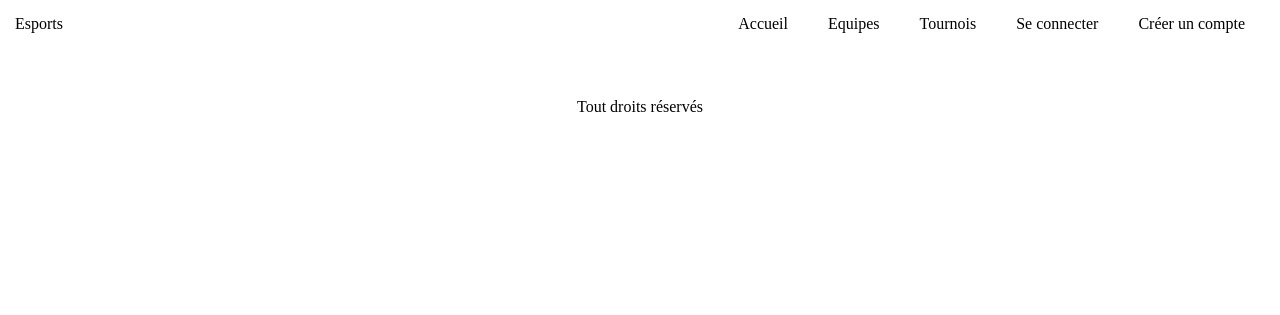
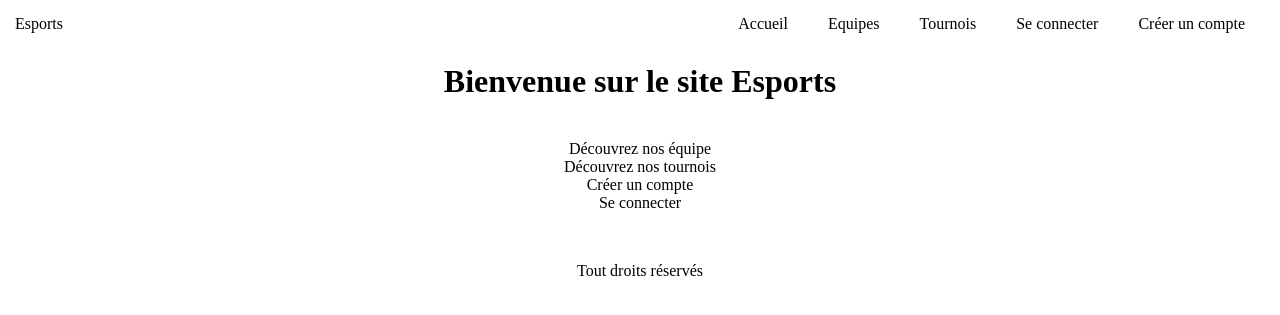
Before and after one commit to AntooinePetit/CP6-7, a PHP site: page /index.php in a window 1280 px wide. Shown: the top 315 px of the page. Run offline with PHP 8.4, Linux system fonts and the light colour scheme.

Commit message:
docs: Add initial project documentation
- Added database schema and setup instructions
- Included initial README with project info
- Added basic index page links

```diff
--- a/index.php
+++ b/index.php
@@ -13,7 +13,13 @@ session_start();
   <?php include_once 'components/header.php'; ?>
 
   <main>
-
+    <h1>Bienvenue sur le site Esports</h1>
+    <div class="info">
+      <a href="teams/list.php">Découvrez nos équipe</a><br>
+      <a href="tournaments/list.php">Découvrez nos tournois</a><br>
+      <a href="users/signup.php">Créer un compte</a><br>
+      <a href="users/login.php">Se connecter</a>
+    </div>
   </main>
 
   <?php include_once 'components/footer.php'; ?>
```
Also changed, not shown: README.md.
